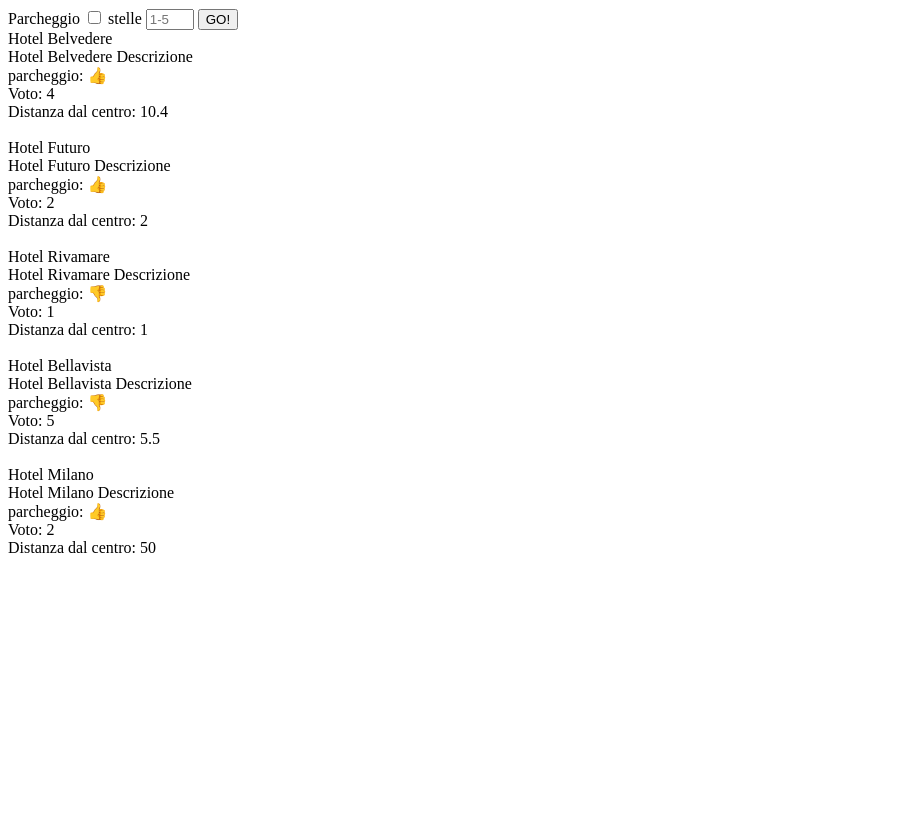
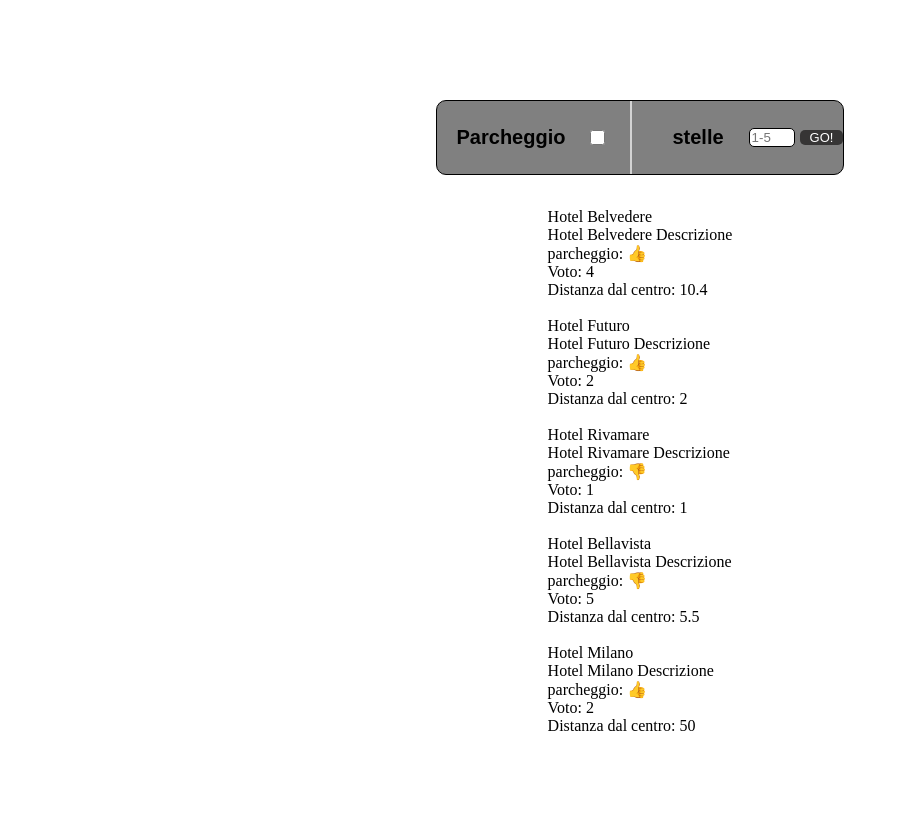
Before and after one commit to Murky-5/php-hotel, a PHP site: page /classe.php in a window 1280 px wide. Shown: the whole page, without its empty margins (0-899 px from the left). Before the commit the page ends 553 px from the top, so only its background shows below. Run offline with PHP 8.4, Linux system fonts and the light colour scheme.

Commit message:
weird_style

```diff
--- a/classe.php
+++ b/classe.php
@@ -4,10 +4,63 @@
     <meta charset="UTF-8" />
     <meta name="viewport" content="width=device-width, initial-scale=1.0" />
     <title>php-hotel</title>
+    <style>
+      body {
+        position: relative;
+        display: flex;
+        justify-content: center;
+        align-items: center;
+        flex-direction: column;
+        height: 100vh;
+      }
+      form {
+        position: sticky;
+        top: 100px;
+        left: calc(50% - 409.92/2);
+        align-items: center;
+        border: 1px solid black;
+        border-radius: 10px;
+        margin-bottom: 70px;
+        background: grey;
+        display: flex;
+      }
+      label {
+        font-size: 20px;
+        font-weight: bold;
+        font-family: sans-serif;
+        margin: 25px 5px 25px 20px;
+      }
+      input {
+        border: 1px solid black;
+        border-radius: 5px;
+        margin: 25px 5px 25px 20px;
+      }
+      input:nth-child(2) {
+        width: 15px;
+        height: 15px;
+      }
+      hr {
+        display: flex;
+        flex-direction: column;
+        height: calc(100% - 2px);
+        border: 1px solid lightgrey;
+        margin: 0 20px;
+      }
+      button {
+        padding: 0 10px;
+        border-radius: 5px;
+        border: none;
+        background-color:rgba(34, 33, 33, 0.78);
+        color: white;
+        font-size: 13px;
+        cursor: pointer;
+      }
+      </style>
   </head>
   <form action="classe.php" method="GET">
     <label for="parcheggio">Parcheggio</label>
     <input type="checkbox" name="parcheggio" id="parcheggio" value="true" />
+    <hr>
     <label for="stelle">stelle</label>
     <input type="number" placeholder="1-5" min="1" max="5" name="stelle" id="stelle" value="true" />
     <button type="submit">GO!</button>
```
